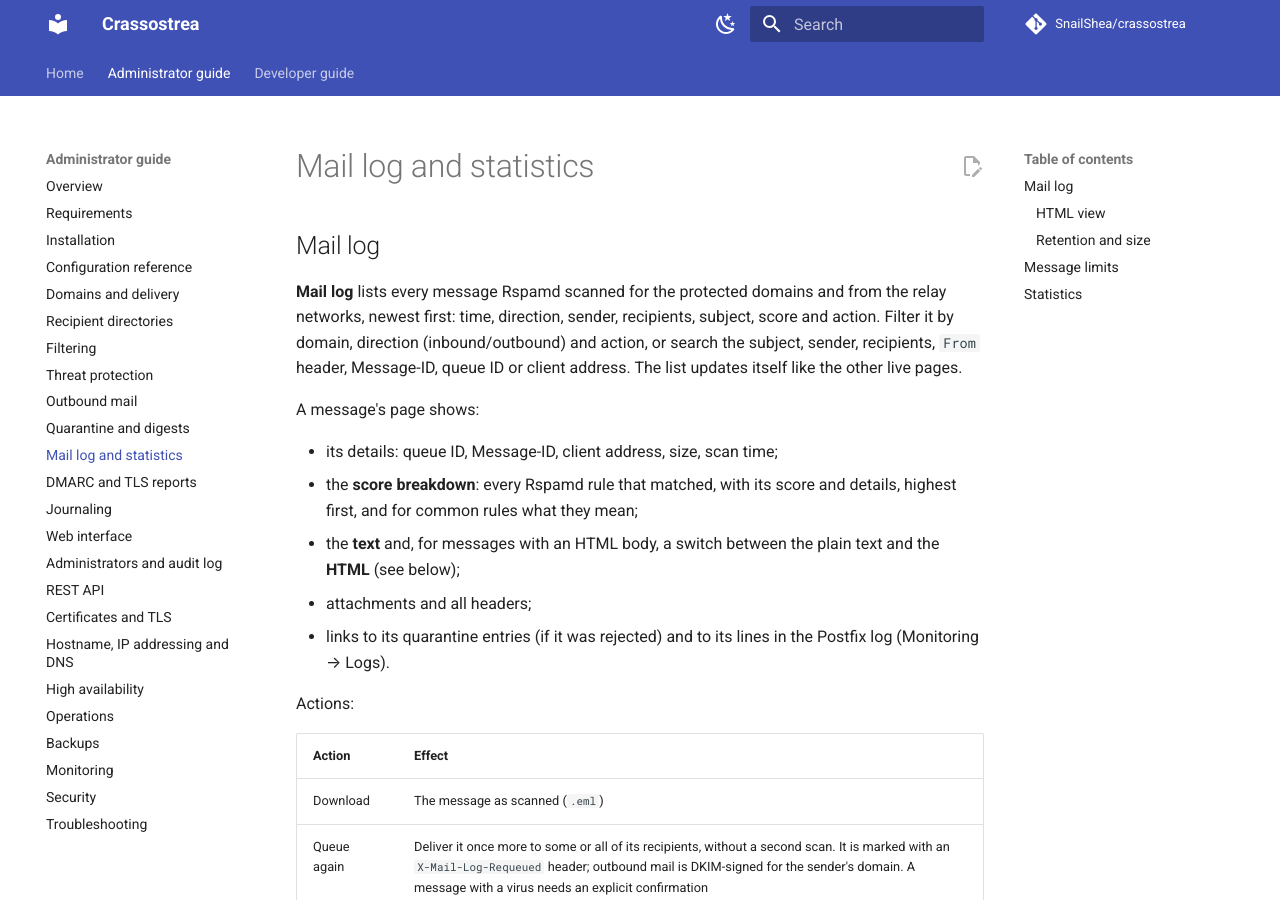
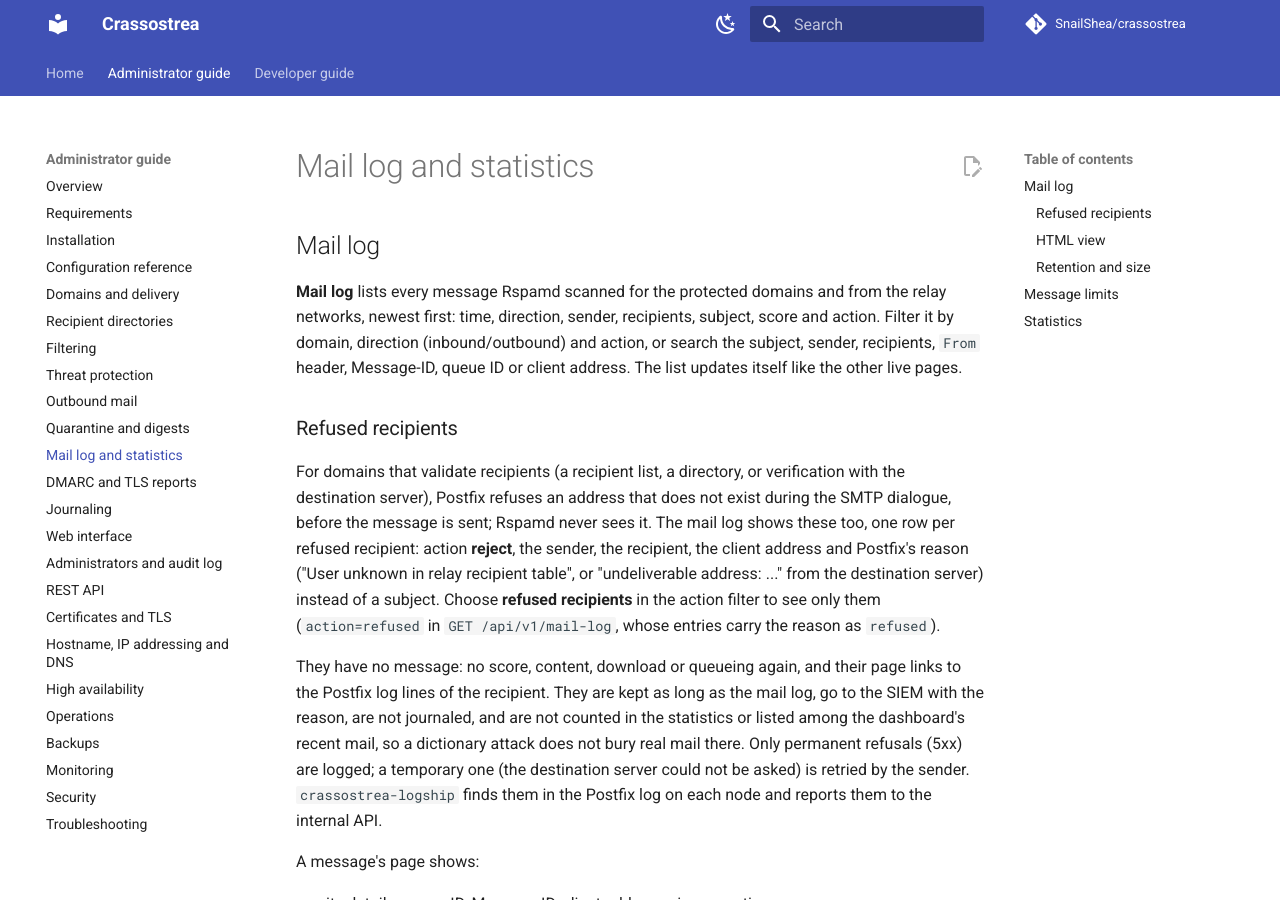
Before and after one commit to SnailShea/crassostrea-docs, an MkDocs documentation site: the page built from docs/admin/mail-log.md, in a window 1280 px wide and 900 px high. Built offline with MkDocs 1.6.1 and Material for MkDocs 9.7.7, drawn with Linux system fonts in a browser that asks for light colours; comment, search, counter and statistics services are not loaded.

Commit message:
Mail log: refused recipients
The mail log page describes the recipients Postfix refused because they
do not exist (the filter, what their page shows, what they are not counted
in); recipient validation links to it; the internal API, architecture,
code layout and operations pages name logship's new task.

Co-Authored-By: Claude Opus 5.5 <noreply@anthropic.com>

```diff
--- a/docs/admin/mail-log.md
+++ b/docs/admin/mail-log.md
@@ -8,6 +8,27 @@ subject, score and action. Filter it by domain, direction (inbound/outbound)
 and action, or search the subject, sender, recipients, `From` header,
 Message-ID, queue ID or client address. The list updates itself like the other
 live pages.
+
+### Refused recipients
+
+For domains that validate recipients (a recipient list, a directory, or
+verification with the destination server), Postfix refuses an address that
+does not exist during the SMTP dialogue, before the message is sent; Rspamd
+never sees it. The mail log shows these too, one row per refused recipient:
+action **reject**, the sender, the recipient, the client address and Postfix's
+reason ("User unknown in relay recipient table", or "undeliverable address:
+..." from the destination server) instead of a subject. Choose **refused
+recipients** in the action filter to see only them (`action=refused` in
+`GET /api/v1/mail-log`, whose entries carry the reason as `refused`).
+
+They have no message: no score, content, download or queueing again, and
+their page links to the Postfix log lines of the recipient. They are kept as
+long as the mail log, go to the SIEM with the reason, are not journaled, and
+are not counted in the statistics or listed among the dashboard's recent mail,
+so a dictionary attack does not bury real mail there. Only permanent refusals
+(5xx) are logged; a temporary one (the destination server could not be asked)
+is retried by the sender. `crassostrea-logship` finds them in the Postfix log on
+each node and reports them to the internal API.
 
 A message's page shows:
 
--- a/docs/developer/architecture.md
+++ b/docs/developer/architecture.md
@@ -18,7 +18,7 @@ programs of its own, all as systemd units on one EL10 host:
 | Log reader (`crassostrea-logs@`) | Python | root, per connection | The journal of the services for the Logs page; only the units it lists |
 | Root services of the web UI | Bash, Python | root, per request | `set-hostname`, `set-timezone`, `tls-apply`, `network-apply`, `backup request`, `postfix-apply`: started by path units when the web UI writes a request (see [Design decisions](design.md#root-services-for-the-web-ui)) |
 | backup, dmarc-report | Bash | root | Nightly backup and pruning, daily DMARC reports |
-| logship | Python | `crassostrea` + `systemd-journal` | Mail log from journald to Valkey |
+| logship | Python | `crassostrea` + `systemd-journal` | Mail log from journald to Valkey; refused recipients to the internal API |
 | netfilter | Python | root | Bans in nftables |
 | Watchdog | Bash | root | Health checks, restarts, notifications |
 | acme, sa-rules, clamav-sigs | Bash | root | Certificate and rule/signature updates |
--- a/docs/developer/code-layout.md
+++ b/docs/developer/code-layout.md
@@ -29,7 +29,7 @@ system/
     set-hostname, set-timezone, tls-apply, network-apply   root services of the web UI (path units)
     backup                  create, prune and request handling of backups
     dmarc-report            daily DMARC aggregate reports (rspamadm dmarc_report)
-    logship                 journald -> Valkey (mail log, netfilter channel)
+    logship                 journald -> Valkey (mail log, netfilter channel), refused recipients -> internal API
     acme                    acme.sh wrapper (also --staging-test)
     sa-rules, clamav-sigs   SpamAssassin rules, Sanesecurity signatures
     valkey-role             cluster: Valkey's role at start (and priority 0 in maintenance)
```
Also changed, not shown: docs/admin/domains.md (+4 -0 lines), docs/admin/operations.md (+1 -1 lines), docs/developer/reference.md (+3 -2 lines).
